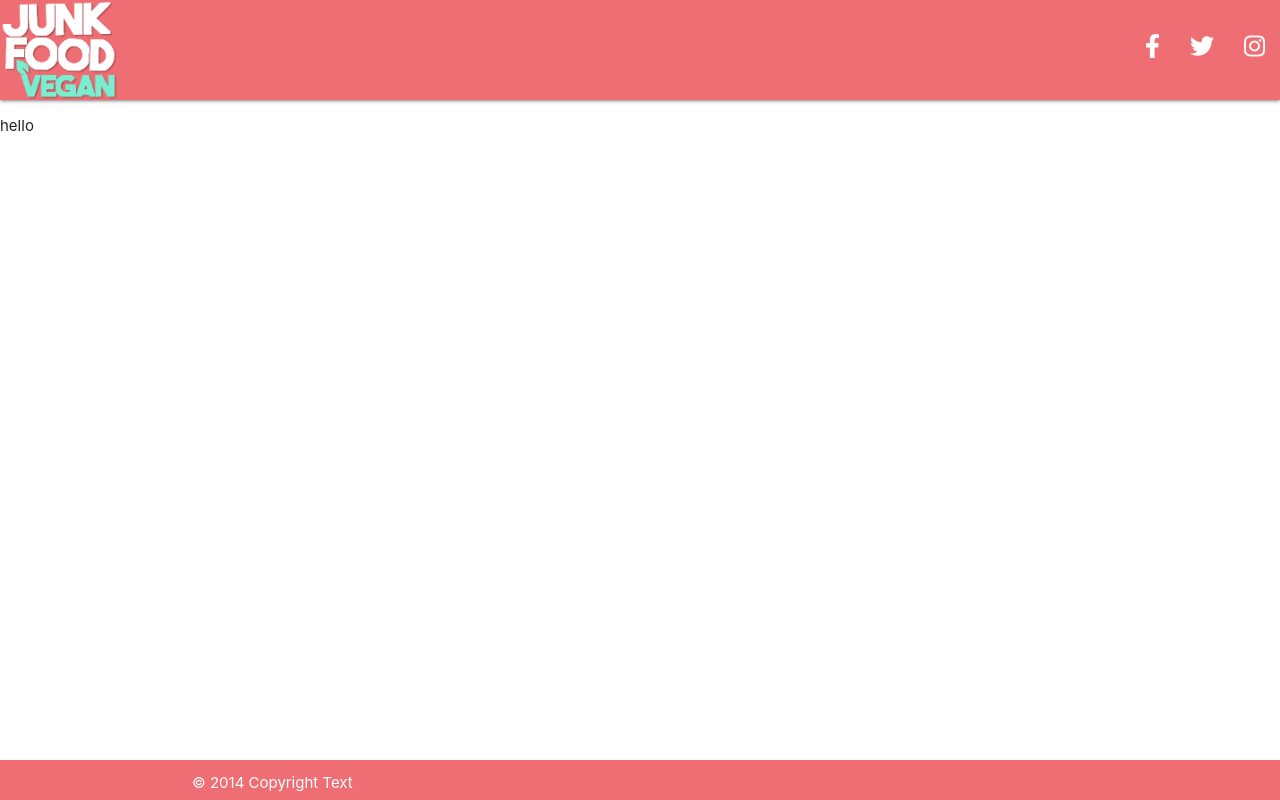
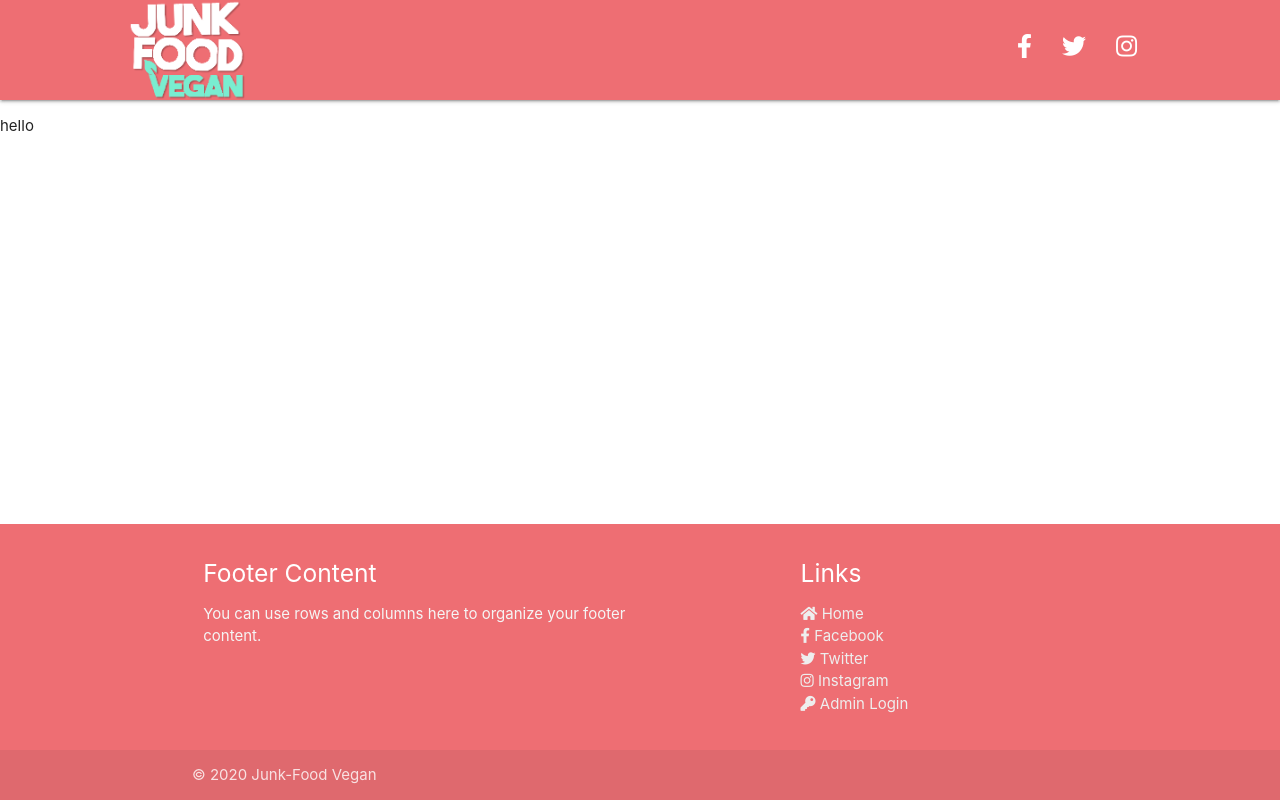
Before and after one commit to RoryBr1/Milestone-3, a Flask app: page / in a window 1280 px wide. Run offline with Flask 2, Linux system fonts and the light colour scheme; some libraries are stand-ins or nearby versions.

Commit message:
updated footer: added links

```diff
--- a/static/css/style.css
+++ b/static/css/style.css
@@ -11,10 +11,6 @@
   nav {
       height: 100px;
       line-height: 100px;
+      padding-left: 10%;
+      padding-right: 10%;
   }
-
-.footer-custom {
-    height:20px;
-    line-height:5px;
-    padding-left:15%;
-}
--- a/templates/base.html
+++ b/templates/base.html
@@ -25,7 +25,7 @@
         <nav>
             <div class="nav-wrapper" height=100>
                 <a href="{{ url_for('get_recipes') }}" class="brand-logo">
-                <img src="../static/images/logo.png" alt="JunkFoodVegan Logo" height=100>
+                    <img src="../static/images/logo.png" alt="JunkFoodVegan Logo" id="logo" height=100>
                 </a>
                 <ul id="nav-mobile" class="right hide-on-med-and-down">
                     <li><a href="http://www.facebook.com" target="_blank">
@@ -50,8 +50,28 @@
     </main>
 
         <footer class="page-footer">
-            <div class="footer-custom">
-            © 2014 Copyright Text
+          <div class="container">
+            <div class="row">
+              <div class="col l6 s12">
+                <h5 class="white-text">Footer Content</h5>
+                <p class="grey-text text-lighten-4">You can use rows and columns here to organize your footer content.</p>
+              </div>
+              <div class="col l4 offset-l2 s12">
+                <h5 class="white-text">Links</h5>
+                <ul>
+                  <li><a class="grey-text text-lighten-3" href="#!"> <i class="fas fa-home"></i> Home</a></li>
+                  <li><a class="grey-text text-lighten-3" href="http://www.facebook.com/" target="_blank"><i class="fab fa-facebook-f"></i> Facebook</a></li>
+                  <li><a class="grey-text text-lighten-3" href="http://www.twitter.com/" target="_blank"><i class="fab fa-twitter"></i> Twitter</a></li>
+                  <li><a class="grey-text text-lighten-3" href="http://www.instagram.com/" target="_blank"><i class="fab fa-instagram"></i> Instagram</a></li>
+                  <li><a class="grey-text text-lighten-3" href="http://www.instagram.com/" target="_blank"><i class="fas fa-key"></i> Admin Login</a></li>
+                </ul>
+              </div>
+            </div>
+          </div>
+          <div class="footer-copyright">
+            <div class="container">
+            © 2020 Junk-Food Vegan
+            </div>
           </div>
         </footer>
 
```
Lines whose indentation alone changed are shown as unchanged.
